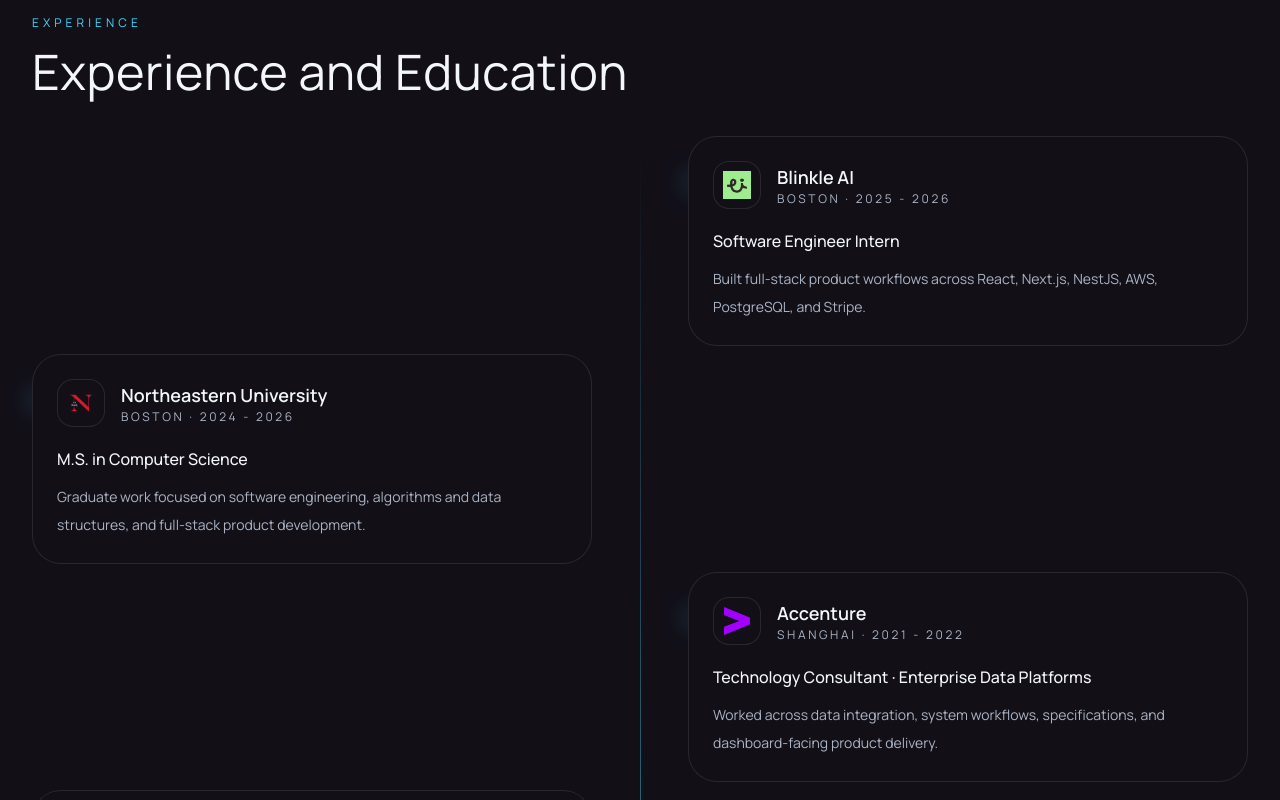
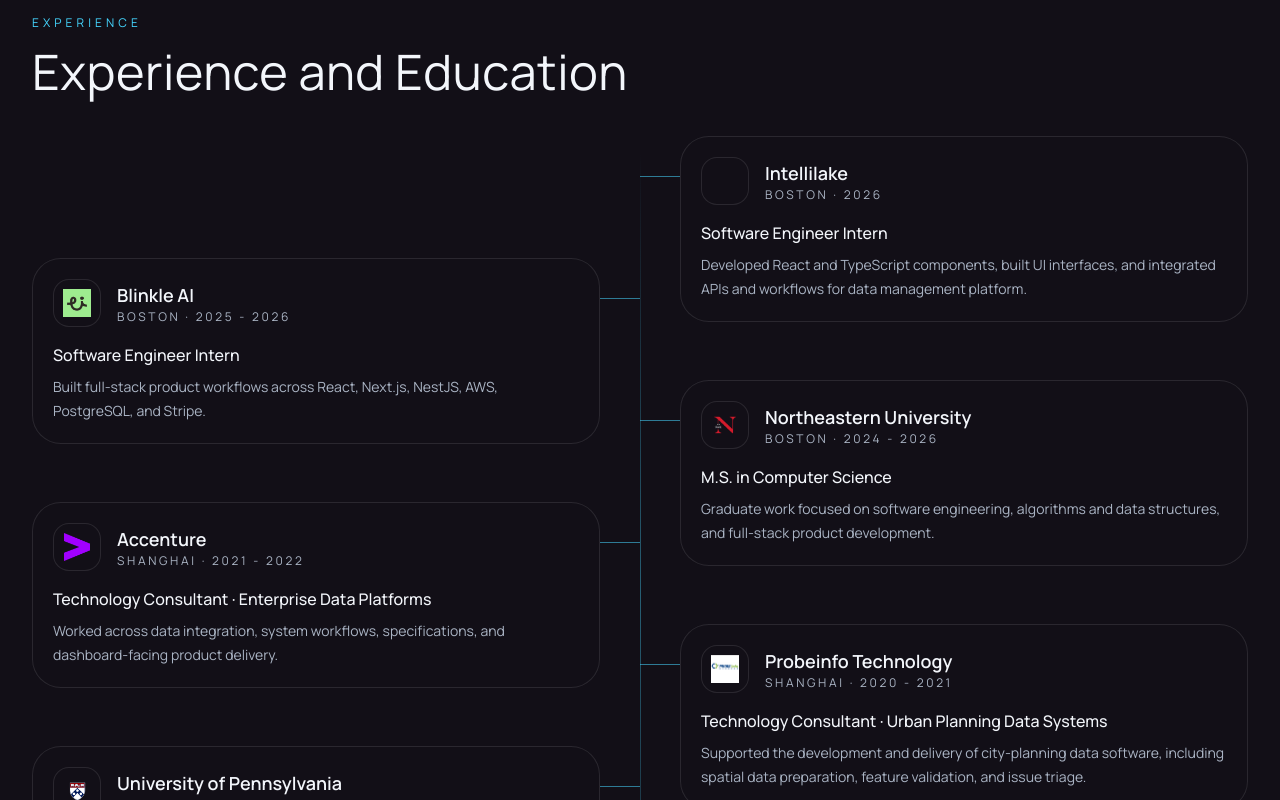
Before and after one commit to JZZhang04/JZZhang04.github.io, a React (Vite) app: page / in a window 1280 px wide. Shown: the part 1420-2220 px from the top of the page. Built offline with nearby package versions, Linux system fonts and the light colour scheme.

Commit message:
update ui

```diff
--- a/src/App.css
+++ b/src/App.css
@@ -222,3 +222,41 @@
     transform: none !important;
   }
 }
+
+.experience-timeline > article + article {
+  margin-top: 0.75rem;
+}
+@media (min-width: 768px) {
+  .experience-timeline > article + article {
+    margin-top: -4rem;
+  }
+}
+
+.timeline-entry::before {
+  content: "";
+  position: absolute;
+  top: 2.5rem;
+  left: 1.4rem;
+  width: 1.1rem;
+  height: 1px;
+  background: rgba(69, 214, 255, 0.55);
+}
+
+/* Translate the card content only, keeping connectors anchored to the timeline. */
+.timeline-entry.section-fade {
+  transform: none;
+}
+.timeline-entry > div {
+  transform: translateY(18px);
+  transition: transform 600ms ease-out;
+}
+.timeline-entry.is-visible > div {
+  transform: none;
+}
+@media (min-width: 768px) {
+  .timeline-entry::before { left: 50%; width: 2.5rem; }
+  .timeline-entry-left::before { left: calc(50% - 2.5rem); }
+}
+@media (prefers-reduced-motion: reduce) {
+  .timeline-entry > div { transform: none; transition: none; }
+}
--- a/src/App.tsx
+++ b/src/App.tsx
@@ -28,7 +28,7 @@
 };
 
 type TimelineItem = {
-  logo: string;
+  logo?: string;
   alt: string;
   name: string;
   title: string;
@@ -356,6 +356,13 @@
 
 const timeline: TimelineItem[] = [
   {
+    alt: "Intellilake",
+    name: "Intellilake",
+    title: "Software Engineer Intern",
+    detail: "Developed React and TypeScript components, built UI interfaces, and integrated APIs and workflows for data management platform.",
+    period: "Boston · 2026",
+  },
+  {
     logo: "/logos/blinkle.png",
     alt: "Blinkle AI",
     name: "Blinkle AI",
@@ -421,7 +428,7 @@
   const skillGraph = useMemo(() => getSkillGraph(), []);
 
   useEffect(() => {
-    const revealItems = Array.from(document.querySelectorAll<HTMLElement>(".js-reveal"));
+    const revealItems = Array.from(document.querySelectorAll<HTMLElement>(".js-reveal:not(.timeline-entry)"));
     const observer = new IntersectionObserver(
       (entries) => {
         entries.forEach((entry) => {
@@ -435,6 +442,36 @@
 
     revealItems.forEach((item) => observer.observe(item));
     return () => observer.disconnect();
+  }, []);
+
+  useEffect(() => {
+    const items = Array.from(document.querySelectorAll<HTMLElement>(".timeline-entry"));
+    const pending = new Set<HTMLElement>();
+    let timer: ReturnType<typeof setTimeout> | undefined;
+    let disposed = false;
+    const revealNext = () => {
+      if (disposed) return;
+      const next = items.find((item) => pending.has(item));
+      if (!next) { timer = undefined; return; }
+      pending.delete(next);
+      next.classList.add("is-visible");
+      timer = setTimeout(revealNext, 220);
+    };
+    const observer = new IntersectionObserver((entries) => {
+      for (const entry of entries) {
+        if (entry.isIntersecting) {
+          pending.add(entry.target as HTMLElement);
+          observer.unobserve(entry.target);
+        }
+      }
+      if (timer === undefined) revealNext();
+    }, { threshold: 0.2, rootMargin: "0px 0px -15% 0px" });
+    items.forEach((item) => observer.observe(item));
+    return () => {
+      disposed = true;
+      observer.disconnect();
+      clearTimeout(timer);
+    };
   }, []);
 
   useEffect(() => {
@@ -711,28 +748,28 @@
             <h2 className="mt-4 font-[Instrument_Serif] text-[2.45rem] leading-[1.02] tracking-[0.01em] text-[#F3F6FB] sm:text-[3.05rem]">Experience and Education</h2>
           </div>
 
-          <div className="relative space-y-2 before:absolute before:left-[1.4rem] before:top-4 before:h-[calc(100%-2rem)] before:w-px before:bg-gradient-to-b before:from-[#45D6FF]/0 before:via-[#45D6FF]/40 before:to-[#45D6FF]/0 md:before:left-1/2">
+          <div className="experience-timeline relative before:absolute before:left-[1.4rem] before:top-4 before:h-[calc(100%-2rem)] before:w-px before:bg-gradient-to-b before:from-[#45D6FF]/0 before:via-[#45D6FF]/40 before:to-[#45D6FF]/0 md:before:left-1/2">
             {timeline.map((item, index) => (
               <article
                 key={`${item.name}-${item.period}`}
-                className={`js-reveal section-fade relative grid gap-4 md:grid-cols-2 ${index % 2 === 0 ? "" : "md:[&>*:first-child]:order-2"}`}
-                style={{ transitionDelay: `${index * 90}ms` }}
+                className={`js-reveal section-fade timeline-entry relative grid md:grid-cols-2 ${index % 2 === 0 ? "timeline-entry-right" : "timeline-entry-left md:[&>div:first-of-type]:order-2"}`}
               >
                 <div className={`hidden md:block ${index % 2 === 0 ? "md:pr-10" : "md:pl-10"}`} />
                 <div className={`relative ${index % 2 === 0 ? "md:pl-10" : "md:pr-10"}`}>
-                  <div className="absolute left-[1.4rem] top-8 h-3 w-3 -translate-x-1/2 rounded-full border border-[#45D6FF]/50 bg-[#45D6FF] shadow-[0_0_26px_rgba(69,214,255,0.7)] md:left-auto md:right-auto md:top-10 md:-translate-x-0" />
-                  <div className="ml-10 rounded-[1.8rem] border border-white/10 bg-[#120F17] p-6 backdrop-blur md:ml-0">
+                  <div className="ml-10 rounded-[1.8rem] border border-white/10 bg-[#120F17] p-5 backdrop-blur md:ml-0">
                     <div className="flex items-center gap-4">
-                      <div className="flex h-12 w-12 items-center justify-center rounded-2xl border border-white/10 bg-[#120F17]">
-                        <img src={item.logo} alt={item.alt} className="h-7 w-7 object-contain" />
+                      <div className="flex h-12 w-12 shrink-0 items-center justify-center rounded-2xl border border-white/10 bg-[#120F17]">
+                        {item.logo ? (
+                          <img src={item.logo} alt={item.alt} className="h-7 w-7 object-contain" />
+                        ) : null}
                       </div>
                       <div>
                         <div className="text-lg font-semibold text-[#F3F6FB]">{item.name}</div>
                         <div className="text-xs uppercase tracking-[0.22em] text-[#AAB4C4]">{item.period}</div>
                       </div>
                     </div>
-                    <div className="mt-5 text-base font-medium text-[#F3F6FB]">{item.title}</div>
-                    <p className="mt-3 text-sm leading-7 text-[#AAB4C4]">{item.detail}</p>
+                    <div className="mt-4 text-base font-medium text-[#F3F6FB]">{item.title}</div>
+                    <p className="mt-2 text-sm leading-6 text-[#AAB4C4]">{item.detail}</p>
                   </div>
                 </div>
               </article>
```
